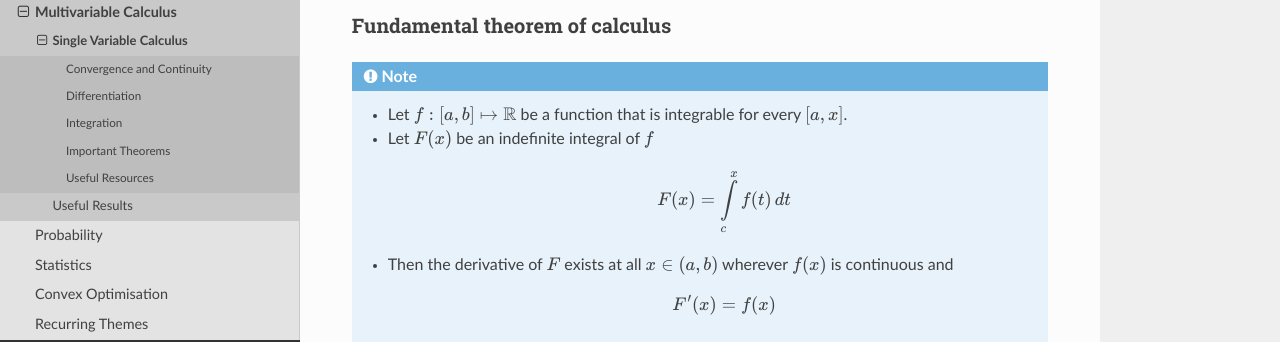
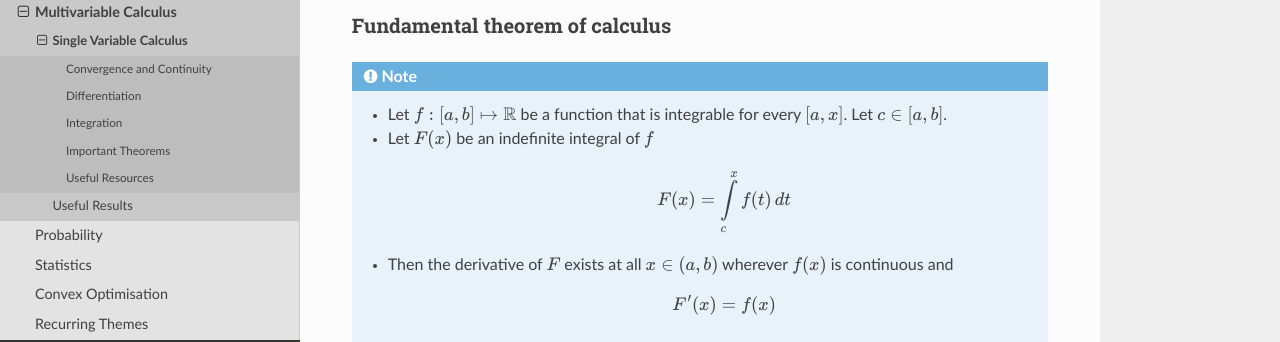
Before and after one commit to uselesstechjunks/leetcode, a Sphinx documentation site: the page built from docs/source/math/calc3/calc1.rst, in a window 1280 px wide and 900 px high, scrolled down 6671 px. Shown: the part 155-497 px from the top of the window. Built offline with Sphinx 7.4.7 and the Read the Docs theme 2.0.0, drawn with Linux system fonts in a browser that asks for light colours.

Commit message:
Update calc1.rst

```diff
--- a/docs/source/math/calc3/calc1.rst
+++ b/docs/source/math/calc3/calc1.rst
@@ -222,7 +222,7 @@ EVT: Extreme value theorem
 Fundamental theorem of calculus
 ================================================================
 .. note::
-	* Let :math:`f:[a,b]\mapsto\mathbb{R}` be a function that is integrable for every :math:`[a,x]`.
+	* Let :math:`f:[a,b]\mapsto\mathbb{R}` be a function that is integrable for every :math:`[a,x]`. Let :math:`c\in[a,b]`.
 	* Let :math:`F(x)` be an indefinite integral of :math:`f`
 
 		.. math:: F(x)=\int\limits_c^x f(t)\mathop{dt}
```
